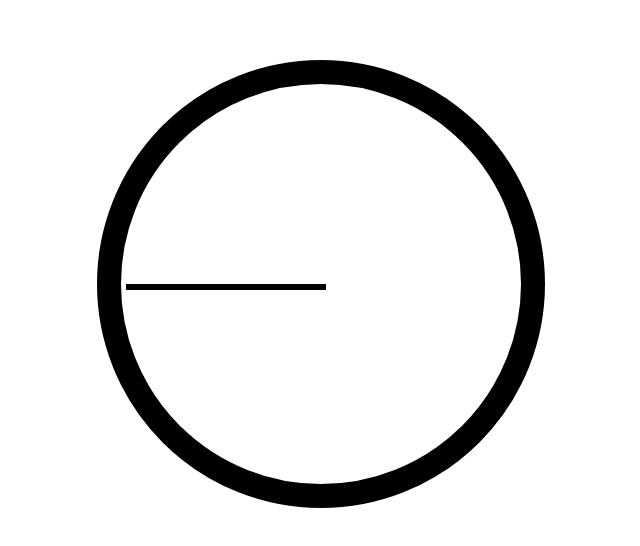
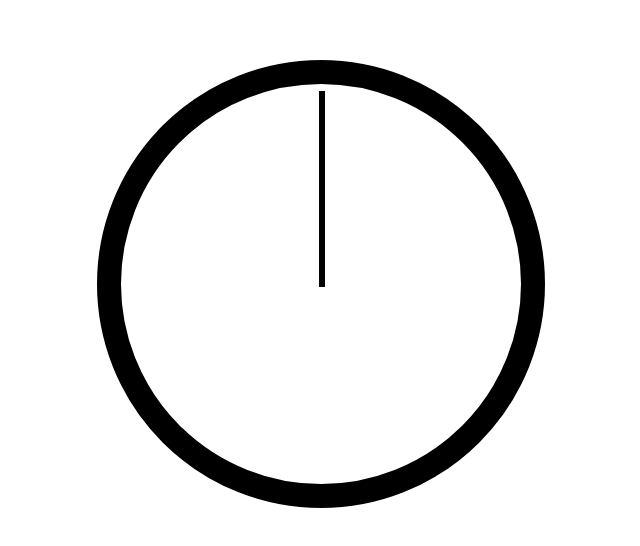
Before and after one commit to Reddlake/CSS-JS-CLOCK, a plain HTML site: page index.html in a window 1280 px wide. Shown: the part 124-670 px from the top of the page, without its empty margins (327-967 px from the left). Drawn offline with Linux system fonts and the light colour scheme.

Commit message:
Added to README added more CSS

```diff
--- a/index.css
+++ b/index.css
@@ -21,9 +21,13 @@ body {
     transform: translate(5px);
 }
 .hand {
-    width: 50%;
+    width: 49%;
     height: .6rem;
     background: black;
     position: absolute;
     top: 50%;
+    transform-origin: 100%;
+    transform: rotate(90deg);
+    transition: all 0.05s;
+    transition-timing-function: cubic-bezier(0.1, 2.7, 0.58, 1);
 }
```
Also changed, not shown: 1 other file.
